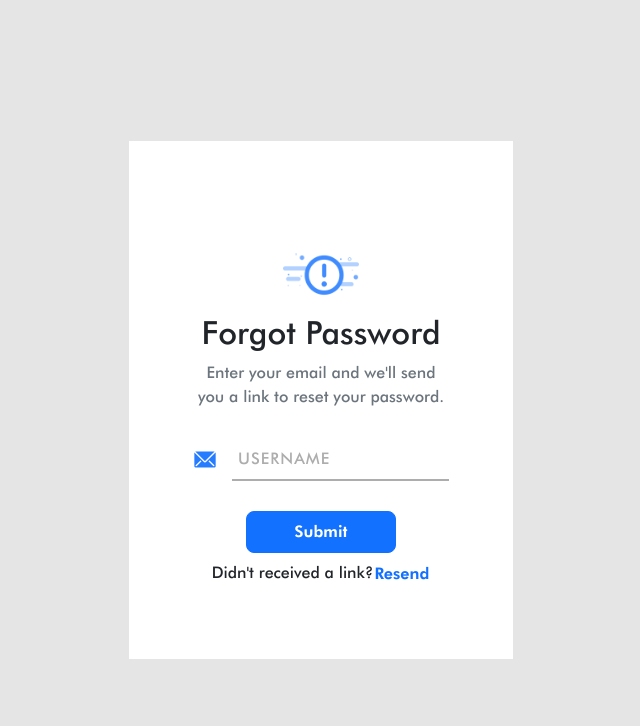
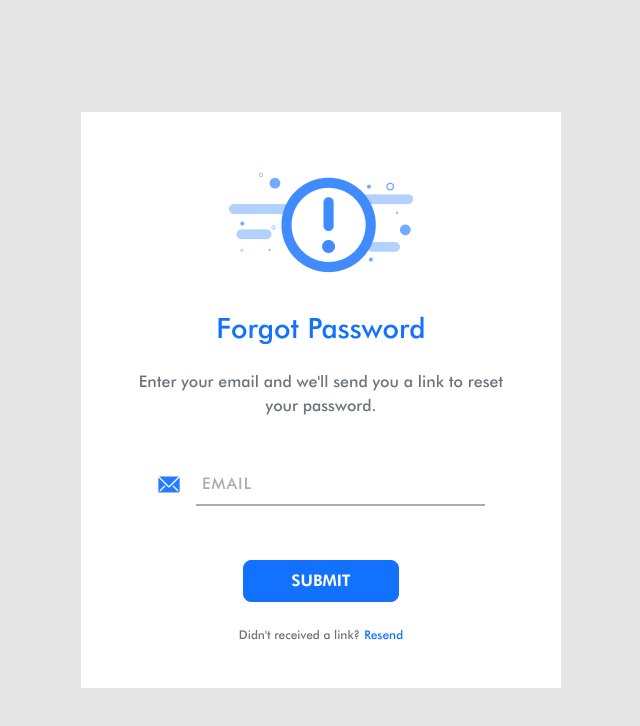
Before and after one commit to Pooja-Manvani/1Talent_Frontend, an Angular app: page /forgot-password in a window 1280 px wide. Shown: the top 726 px of the page, without its empty margins (319-959 px from the left). Built offline with nearby package versions, Linux system fonts and the light colour scheme; a web font is replaced by a local one.

Commit message:
feat: forgotPasswordUI_complete

```diff
--- a/src/app/core/components/forgot-password/forgot-password.component.html
+++ b/src/app/core/components/forgot-password/forgot-password.component.html
@@ -1,16 +1,17 @@
 <div class="d-flex justify-content-center align-items-center bg-light h-100 w-100">
     <div class="card-password d-flex flex-column text-center bg-white">
         <div class="d-flex justify-content-center">
-            <figure class="hero-logo mt-5">
+            <figure class="hero-logo py-3">
                 <img src="../../../../assets/images/forgot-password.png" alt="forgot-password-image">
             </figure>
         </div>
         <div>
-            <h2>Forgot Password</h2>
+            <h3 class="password-title text-primary">Forgot Password</h3>
         </div>
-        <div>
+        <div class="py-3">
             <span class="text-muted">Enter your email and we'll send you a link to reset your password.</span>
         </div>
+        <div class="px-4 mx-2">
         <form [formGroup]="this.forgotpassword" (ngSubmit)="onSubmit()">
             <div class="input-group flex-nowrap">
                 <label for="email" class="d-flex"><span
@@ -18,16 +19,17 @@
                 <div class="txt_field">
                     <input type="text" id="email" formControlName="email" required>
                     <span class="underline"></span>
-                    <label>USERNAME</label>
+                    <label>EMAIL</label>
                 </div>
             </div>
-            <div>
-                <button type="submit" class="btn btn-primary">Submit</button>
-            </div>
-            <div>
-                <span>Didn't received a link?</span>
-                <span class="text-primary btn px-0">Resend</span>
+            <div class="py-4">
+                <button type="submit" class="btn btn-primary">SUBMIT</button>
             </div>
         </form>
     </div>
+    <div class="link-resend d-flex flex-row justify-content-center px-4">
+        <span class="text-muted">Didn't received a link?</span>
+        <span class="text-primary ps-1">Resend</span>
+    </div>
+    </div>
 </div>
--- a/src/assets/scss/component/_cards.scss
+++ b/src/assets/scss/component/_cards.scss
@@ -1,9 +1,12 @@
 // Card styles goes here
 .card-password{
-    width: 30%;
-    padding: 4rem;
+    width: 480px;
+    padding: 2.75rem;
 
     .hero-logo{
-        width: 30%;
+        width: 50%;
+    }
+    .link-resend{
+        font-size: 0.75rem;
     }
 }
```
